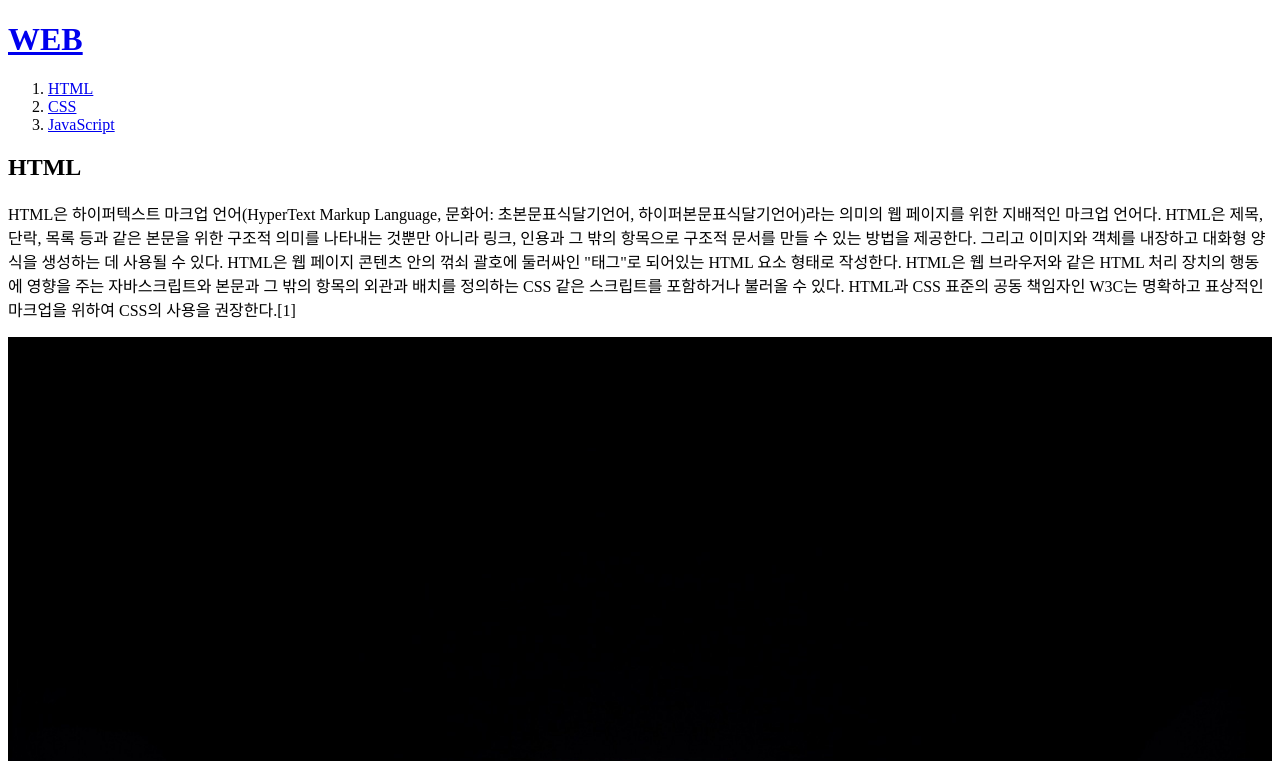
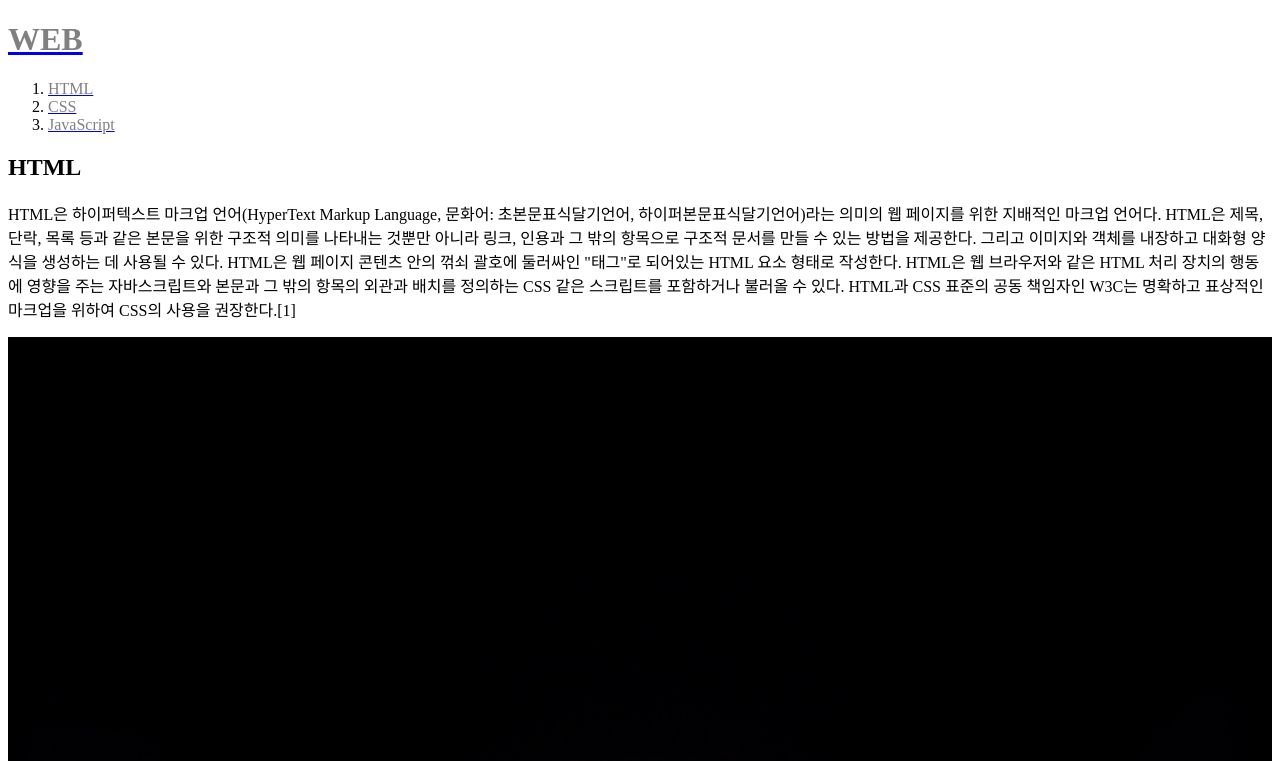
Before and after one commit to shuism/web1, a plain HTML site: page 1.html in a window 1280 px wide. Shown: the top 761 px of the page. Drawn offline with Linux system fonts and the light colour scheme; a script that the page names is missing.

Commit message:
Add files via upload

```diff
--- a/1.html
+++ b/1.html
@@ -4,11 +4,11 @@
     <meta charset="utf-8">
 </head>
 <body>
-  <h1><a href="index.html">WEB</a></h1>
+  <h1><a href="index.html"><font color="grey">WEB</font></a></h1>
   <ol>
-    <li><a href="1.html">HTML</a></li>
-    <li><a href="2.html">CSS</a></li>
-    <li><a href="3.html">JavaScript</a></li>
+    <li><a href="1.html"><font color="grey">HTML</font></a></li>
+    <li><a href="2.html"><font color="grey">CSS</font></a></li>
+    <li><a href="3.html"><font color="grey">JavaScript</font></a></li>
   </ol>
 
 <h2>HTML</h2>
```
Also changed, not shown: 2.html (+4 -4 lines), 3.html (+4 -4 lines), index.html (+4 -4 lines).
